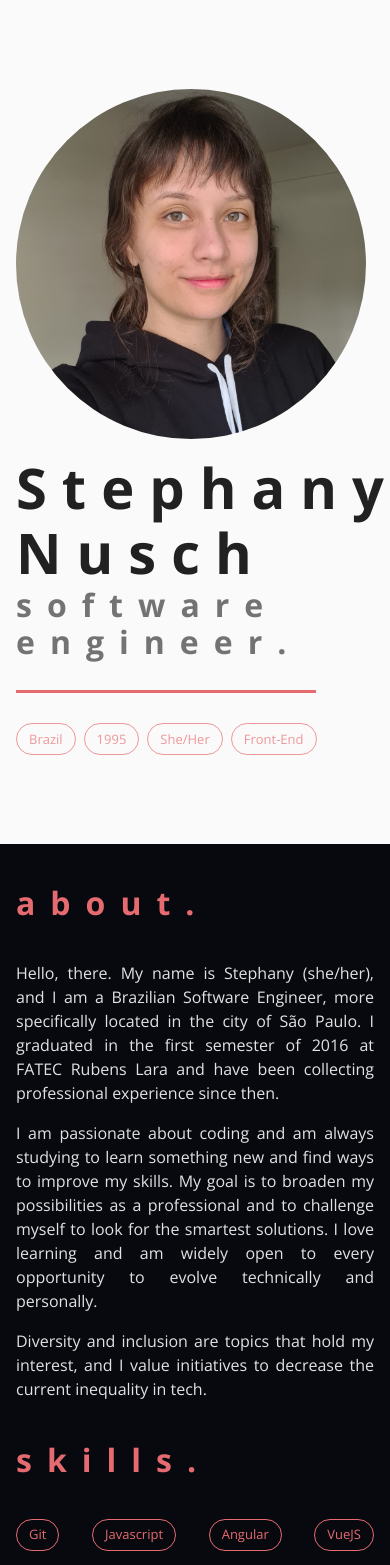
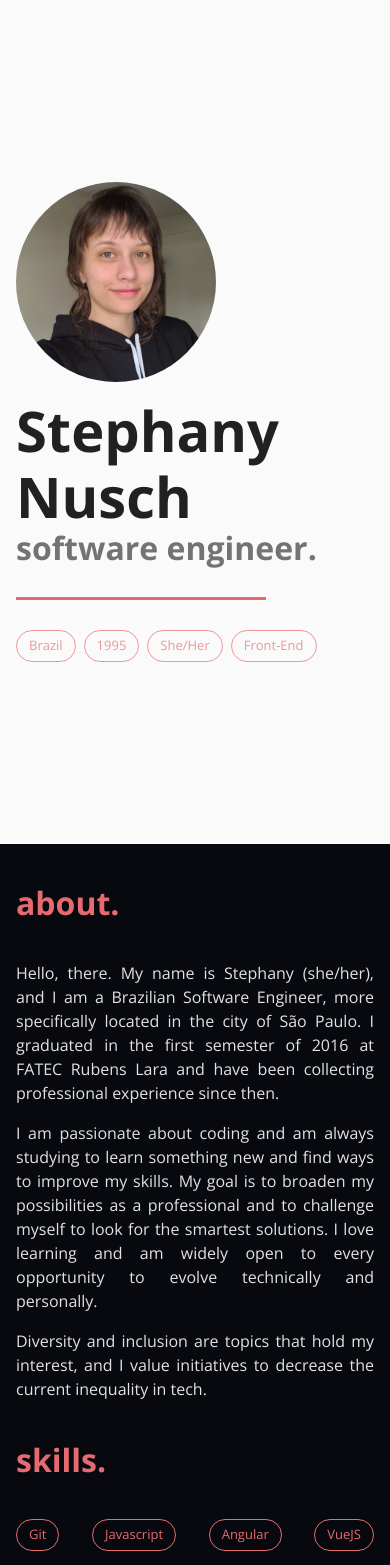
Before and after one commit to stebsnusch/stebsnusch.github.io, a React (Create React App) app: page / in a window 390 px wide. Shown: the top 1565 px of the page. Built offline with nearby package versions, Linux system fonts and the light colour scheme.

Commit message:
fixing mobile bugs

```diff
--- a/src/components/About/index.js
+++ b/src/components/About/index.js
@@ -3,14 +3,15 @@ import React from 'react';
 import {
   Typography,
   Box,
-  Grid
+  Grid,
+  withWidth,
 } from '@material-ui/core';
 
-import { STYLES } from '../../utils/constants';
+import { STYLES, isMobile } from '../../utils/constants';
 import { SKILLS } from './constants';
 import { renderSkills } from './renderSkills';
 
-export const About = () => (
+export const About = ({ width }) => (
   <Box
     style={STYLES.FULLHEIGHT}
     display="flex"
@@ -19,7 +20,7 @@ export const About = () => (
   >
     <Box style={STYLES.WHITE_TEXT}>
       <Typography variant="h3" color="primary" gutterBottom>
-        <Box letterSpacing={15} my={5}>
+        <Box letterSpacing={isMobile(width) ? 0 : 15} my={5}>
           <strong>about.</strong>
         </Box>
       </Typography>
@@ -41,7 +42,7 @@ export const About = () => (
 
 
       <Typography variant="h3" color="primary" gutterBottom>
-        <Box letterSpacing={15} my={5}>
+        <Box letterSpacing={isMobile(width) ? 0 : 15} my={5}>
           <strong>skills.</strong>
         </Box>
       </Typography>
@@ -52,3 +53,5 @@ export const About = () => (
     </Box>
   </Box>
 );
+
+export default withWidth()(About);
--- a/src/components/Articles/index.js
+++ b/src/components/Articles/index.js
@@ -8,18 +8,19 @@ import {
   ListItemAvatar,
   Avatar,
   Container,
-  Box
+  Box,
+  withWidth,
 } from '@material-ui/core';
 import StyledLink from './StyledLink';
 import DescriptionIcon from '@material-ui/icons/Description';
-import { STYLES } from '../../utils/constants';
+import { STYLES, isMobile } from '../../utils/constants';
 import { HeadingDivider } from '../../utils/HeadingDivider';
 import { ARTICLES } from './constants';
 
-export const Articles = () => (
+export const Articles = ({ width }) => (
   <Container style={STYLES.FULLHEIGHT}>
-    <Box py={20}>
-      <Box letterSpacing={15}>
+    <Box py={10}>
+      <Box letterSpacing={isMobile(width) ? 0 : 15}>
         <Typography variant="h3" gutterBottom>
           <strong>ARTICLES</strong>
         </Typography>
@@ -57,3 +58,5 @@ export const Articles = () => (
     </Box>
   </Container>
 );
+
+export default withWidth()(Articles);
--- a/src/components/Experience/index.js
+++ b/src/components/Experience/index.js
@@ -1,4 +1,5 @@
 import React, { useState } from 'react';
+import withWidth from '@material-ui/core/withWidth';
 
 import {
   Typography,
@@ -10,19 +11,21 @@ import {
   Container
 } from '@material-ui/core';
 
-import { STYLES } from '../../utils/constants';
+import { STYLES, isMobile } from '../../utils/constants';
 import { HeadingDivider } from '../../utils/HeadingDivider';
 import { COMPANIES } from './constants';
 
-export const Experience = () => {
+export const Experience = ({ width }) => {
   const [company, setCompany] = useState(COMPANIES[0]);
 
   const handleChange = (e) => setCompany(e.target.value);
 
+  console.log(isMobile(width));
+
   return (
     <Container style={STYLES.FULLHEIGHT}>
-      <Box py={20} display="flex" flexDirection="column" justifyItems="center">
-        <Box letterSpacing={15}>
+      <Box py={10} display="flex" flexDirection="column" justifyItems="center">
+        <Box letterSpacing={isMobile(width) ? 0 : 15}>
           <Typography variant="h3" gutterBottom>
             <strong>EXPERIENCE</strong>
           </Typography>
@@ -64,3 +67,5 @@ export const Experience = () => {
     </Container>
   );
 };
+
+export default withWidth()(Experience);
--- a/src/components/Footer/index.js
+++ b/src/components/Footer/index.js
@@ -7,11 +7,12 @@ import {
   Box,
   Container,
   Link,
+  withWidth,
 } from '@material-ui/core';
-import { STYLES } from '../../utils/constants';
+import { STYLES, isMobile } from '../../utils/constants';
 import { SOCIAL_MEDIA } from './constants';
 
-export const Footer = () => (
+export const Footer = ({ width }) => (
   <Container component="footer">
     <Box
       display="flex"
@@ -23,7 +24,7 @@ export const Footer = () => (
       py={10}
     >
       <Typography variant="h3" color="primary" gutterBottom>
-        <Box letterSpacing={15}>
+        <Box letterSpacing={isMobile(width) ? 0 : 15}>
           <strong>contact me.</strong>
         </Box>
       </Typography>
@@ -64,3 +65,5 @@ export const Footer = () => (
     </Box>
   </Container>
 );
+
+export default withWidth()(Footer);
--- a/src/components/Header/index.js
+++ b/src/components/Header/index.js
@@ -1,4 +1,6 @@
 import React from 'react';
+import withWidth from '@material-ui/core/withWidth';
+
 import {
   Box,
   Container,
@@ -8,10 +10,10 @@ import {
 } from '@material-ui/core';
 import { CHARACTERISTICS } from './constants';
 import { renderCharacteristics } from './renderCharacteristics';
-import { STYLES } from '../../utils/constants';
+import { STYLES, isMobile } from '../../utils/constants';
 import { HeadingDivider } from '../../utils/HeadingDivider';
 
-export const Header = () => (
+export const Header = ({ width }) => (
   <Container>
     <Box py={8} height="100%" style={STYLES.FULLHEIGHT} display="flex" alignItems="center">
       <Grid container spacing={2} alignItems="center">
@@ -19,17 +21,17 @@ export const Header = () => (
           <Avatar
             src={require('../../assets/profile_pic.jpg')}
             alt="Stephany Nusch -  Girl mdiling at the camera"
-            style={STYLES.AVATAR}
+            style={isMobile(width) ? STYLES.AVATAR_MOBILE : STYLES.AVATAR}
           />
         </Grid>
         <Grid item sm={12} md={8}>
           <Typography variant="h1" align="left">
-            <Box letterSpacing={15} fontWeight="600">
+            <Box letterSpacing={isMobile(width) ? 0 : 15} fontWeight="600">
               Stephany Nusch
           </Box>
           </Typography>
           <Typography variant="h3" align="left" color="textSecondary">
-            <Box letterSpacing={15}>
+            <Box letterSpacing={isMobile(width) ? 0 : 15}>
               <strong>software engineer.</strong>
             </Box>
           </Typography>
@@ -43,3 +45,5 @@ export const Header = () => (
     </Box>
   </Container>
 );
+
+export default withWidth()(Header);
--- a/src/components/Projects/index.js
+++ b/src/components/Projects/index.js
@@ -1,20 +1,20 @@
 import React from 'react';
-
 import {
   Grid,
   Typography,
   Button,
   Container,
   Box,
+  withWidth,
 } from '@material-ui/core';
-import { STYLES, GITHUB_PROFILE } from '../../utils/constants';
+import { STYLES, GITHUB_PROFILE, isMobile } from '../../utils/constants';
 import { PROJECTS } from './constants';
 import { renderProjects } from './renderProjects';
 
-export const Projects = () => (
+export const Projects = ({ width }) => (
   <Container style={STYLES.FULLHEIGHT}>
-    <Box py={20}>
-      <Box pb={5} letterSpacing={15}>
+    <Box py={10}>
+      <Box pb={5} letterSpacing={isMobile(width) ? 0 : 15}>
         <Typography variant="h3" color="primary" gutterBottom>
           <strong>projects.</strong>
         </Typography>
@@ -30,7 +30,7 @@ export const Projects = () => (
         justify="center"
         alignItems="flex-start"
         alignContent="center"
-        spacing={5}
+        spacing={isMobile(width) ? 2 : 5}
         container>
         {PROJECTS.map(renderProjects)}
         <Grid xs={6} item>
@@ -47,3 +47,5 @@ export const Projects = () => (
     </Box>
   </Container>
 );
+
+export default withWidth()(Projects);
--- a/src/utils/HeadingDivider.js
+++ b/src/utils/HeadingDivider.js
@@ -3,7 +3,7 @@ import { withTheme } from '@material-ui/core/styles';
 import Divider from '@material-ui/core/Divider';
 
 export const HeadingDivider = withTheme(styled(Divider)`
-  max-width: 300px;
+  max-width: 250px;
   height: 3px;
   background-color: ${({theme}) =>  theme.palette.primary.main};
   margin: 30px 0;
--- a/src/utils/constants.js
+++ b/src/utils/constants.js
@@ -1,8 +1,13 @@
+import { isWidthDown } from '@material-ui/core/withWidth';
 
 export const STYLES = Object.freeze({
   AVATAR: {
     height: '350px',
     width: '350px',
+  },
+  AVATAR_MOBILE: {
+    height: '200px',
+    width: '200px',
   },
   FULLHEIGHT: {
     minHeight: '100vh',
@@ -26,3 +31,5 @@ export const STYLES = Object.freeze({
 });
 
 export const GITHUB_PROFILE = 'https://github.com/stebsnusch';
+
+export const isMobile = (width) => isWidthDown('sm', width);
```
Also changed, not shown: src/App.js (+6 -6 lines).
